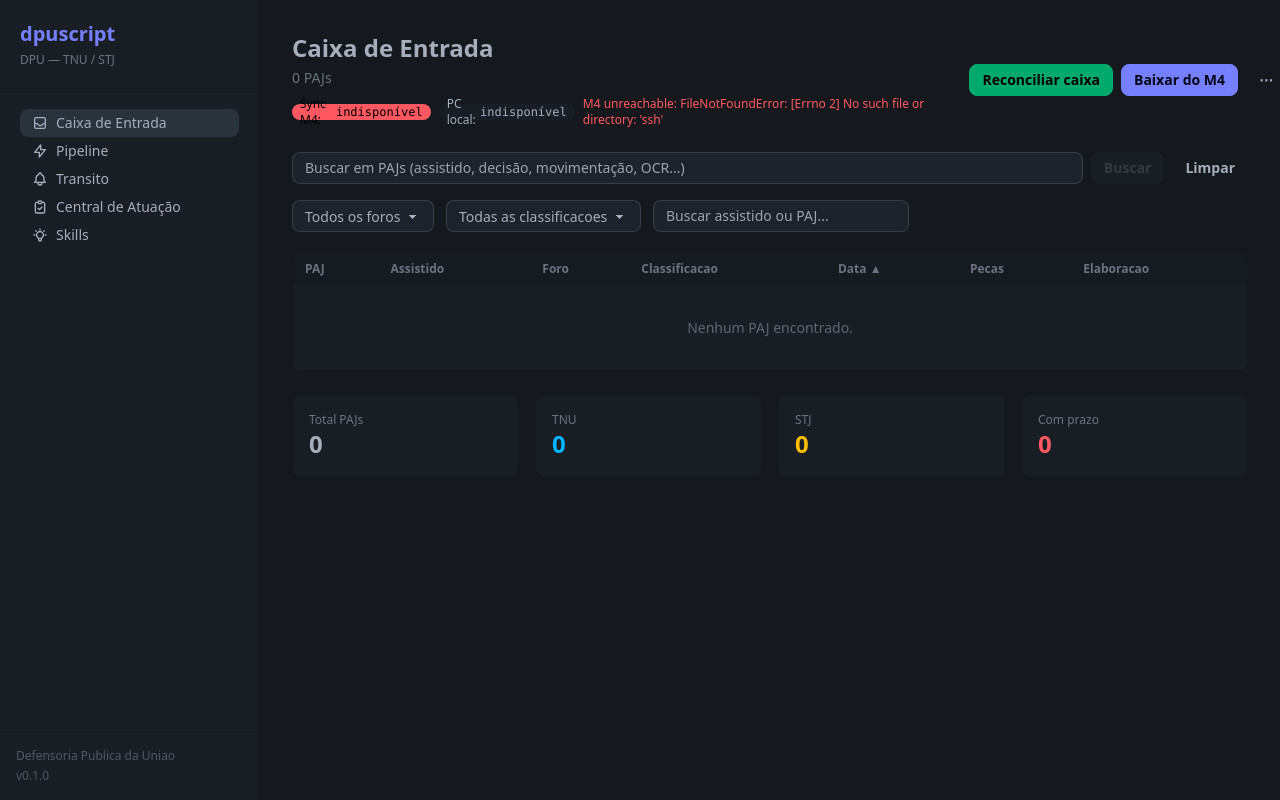
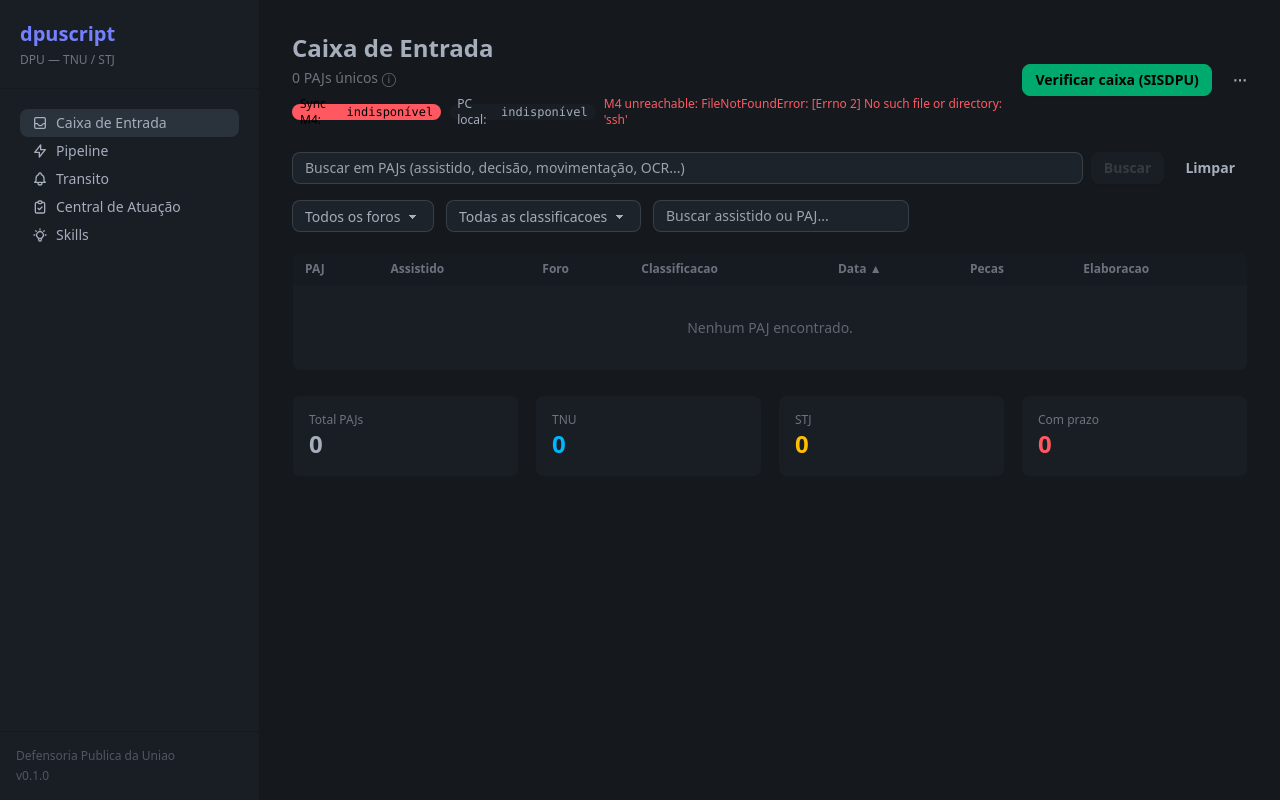
Before and after one commit to jppicanco/dpuscript-ui, a FastAPI app: page / in a window 1280 px wide. Run offline with FastAPI, Linux system fonts and the light colour scheme; data that the repository does not hold is empty; parts of the project's set-up code (start-up, migrations or seed data) failed here and were passed over; some libraries are stand-ins or nearby versions.

Commit message:
fix: ordenar data cronologicamente + verificar caixa ao vivo
- Bug: data_caixa (DD/MM/YYYY) era ordenada como texto, pondo "29/05"
  depois de "12/06". Novo chaveOrdem() converte pra YYYYMMDD.
- Remove botão "Baixar do M4" (obsoleto: UI roda no M4, workspace é local).
- "Reconciliar caixa" -> "Verificar caixa (SISDPU)": busca a caixa real
  e reporta órfãos + PAJs novos a processar.
- Cabeçalho: "PAJs únicos" + tooltip explicando trâmites vs PAJs (87 vs 77).

Co-Authored-By: Claude Opus 4.8 (1M context) <noreply@anthropic.com>

```diff
--- a/templates/dashboard.html
+++ b/templates/dashboard.html
@@ -9,7 +9,8 @@
         <div>
             <h2 class="text-2xl font-bold">Caixa de Entrada</h2>
             <p class="text-sm text-base-content/60 mt-1">
-                <span x-text="pajs.length"></span> PAJs
+                <span x-text="pajs.length"></span> PAJs únicos
+                <span class="tooltip tooltip-bottom cursor-help" data-tip="O SISDPU lista TRÂMITES (linhas) — o mesmo PAJ pode aparecer em 2+ linhas, então o número lá costuma ser maior. Aqui contamos PAJs únicos. Use 'Verificar caixa' pra conferir.">ⓘ</span>
                 <span x-show="ultimaExecucao" class="ml-2">
                     — pipeline rodou em <span x-text="ultimaExecucao" class="text-primary"></span>
                 </span>
@@ -47,22 +48,15 @@
         </div>
         <div class="flex gap-2 items-center">
             <button class="btn btn-success btn-sm tooltip tooltip-left"
-                    data-tip="~30-60s. So verifica caixa SISDPU e remove PAJs ja concluidos. NAO baixa pecas. Use sempre que concluir PAJ no SISDPU."
-                    onclick="runPipeline('/api/sync/reconciliar', 'Reconciliar caixa (rapido)')">
-                Reconciliar caixa
-            </button>
-            <button class="btn btn-primary btn-sm tooltip tooltip-left"
-                    data-tip="~30s. rsync M4 → PC sem rodar pipeline. M4 ja roda pipeline 4x/dia (8h15, 12h30, 17h30, 21h00). Pega o que ele ja preparou."
-                    onclick="runPipeline('/api/sync/baixar-do-m4', 'Baixar do M4')">
-                Baixar do M4
+                    data-tip="~30-60s. Busca a caixa REAL do SISDPU agora e compara: remove PAJs ja concluidos (orfaos) e avisa se ha PAJs novos a processar. Use pra conferir se esta tela bate com o SISDPU neste momento."
+                    onclick="runPipeline('/api/sync/reconciliar', 'Verificar caixa contra o SISDPU agora')">
+                Verificar caixa (SISDPU)
             </button>
             <details class="dropdown dropdown-end">
                 <summary class="btn btn-ghost btn-sm">⋯</summary>
                 <ul class="menu dropdown-content bg-base-200 rounded-box z-10 w-72 p-2 shadow-lg">
-                    <li><a class="tooltip tooltip-left" data-tip="~5-20min. Forca M4 rodar pipeline agora (fora do cron). Use quando precisa atualizado JA."
+                    <li><a class="tooltip tooltip-left" data-tip="~5-20min. Forca o M4 rodar o pipeline completo agora (fora do cron): baixa PAJs novos + pecas + reconcilia. Use quando a verificacao acusar PAJs novos."
                            onclick="runPipeline('/api/sync/atualizar', 'Forcar pipeline M4 agora')">Forçar pipeline M4 agora</a></li>
-                    <li><a class="tooltip tooltip-left" data-tip="~5-20min. Roda pipeline LOCAL no PC. Use SO se M4 indisponivel."
-                           onclick="runPipeline('/api/pipeline/run', 'Pipeline local (fallback)')">Local (fallback)</a></li>
                 </ul>
             </details>
         </div>
@@ -341,6 +335,19 @@ function dashboardApp() {
             return [...new Set(this.pajs.map(p => p.classificacao))].sort();
         },
 
+        // Converte valor de campo numa chave ordenável.
+        // data_caixa vem como "DD/MM/YYYY" — comparar como texto poe "29/05"
+        // depois de "12/06" (29 > 12). Converte pra "YYYYMMDD" pra ordenar
+        // cronologicamente de verdade.
+        chaveOrdem(valor, campo) {
+            if (campo === 'data_caixa') {
+                const m = /^(\d{2})\/(\d{2})\/(\d{4})/.exec(valor || '');
+                if (m) return m[3] + m[2] + m[1];  // YYYYMMDD
+                return '00000000';  // sem data vai pro fim (asc)
+            }
+            return (typeof valor === 'string') ? valor.toLowerCase() : (valor || '');
+        },
+
         aplicarFiltros() {
             let lista = this.pajs;
             if (this.filtroForo) {
@@ -359,10 +366,8 @@ function dashboardApp() {
             }
             // Ordenacao
             lista = [...lista].sort((a, b) => {
-                let va = a[this.ordemCampo] || '';
-                let vb = b[this.ordemCampo] || '';
-                if (typeof va === 'string') va = va.toLowerCase();
-                if (typeof vb === 'string') vb = vb.toLowerCase();
+                let va = this.chaveOrdem(a[this.ordemCampo], this.ordemCampo);
+                let vb = this.chaveOrdem(b[this.ordemCampo], this.ordemCampo);
                 if (va < vb) return this.ordemAsc ? -1 : 1;
                 if (va > vb) return this.ordemAsc ? 1 : -1;
                 return 0;
```
